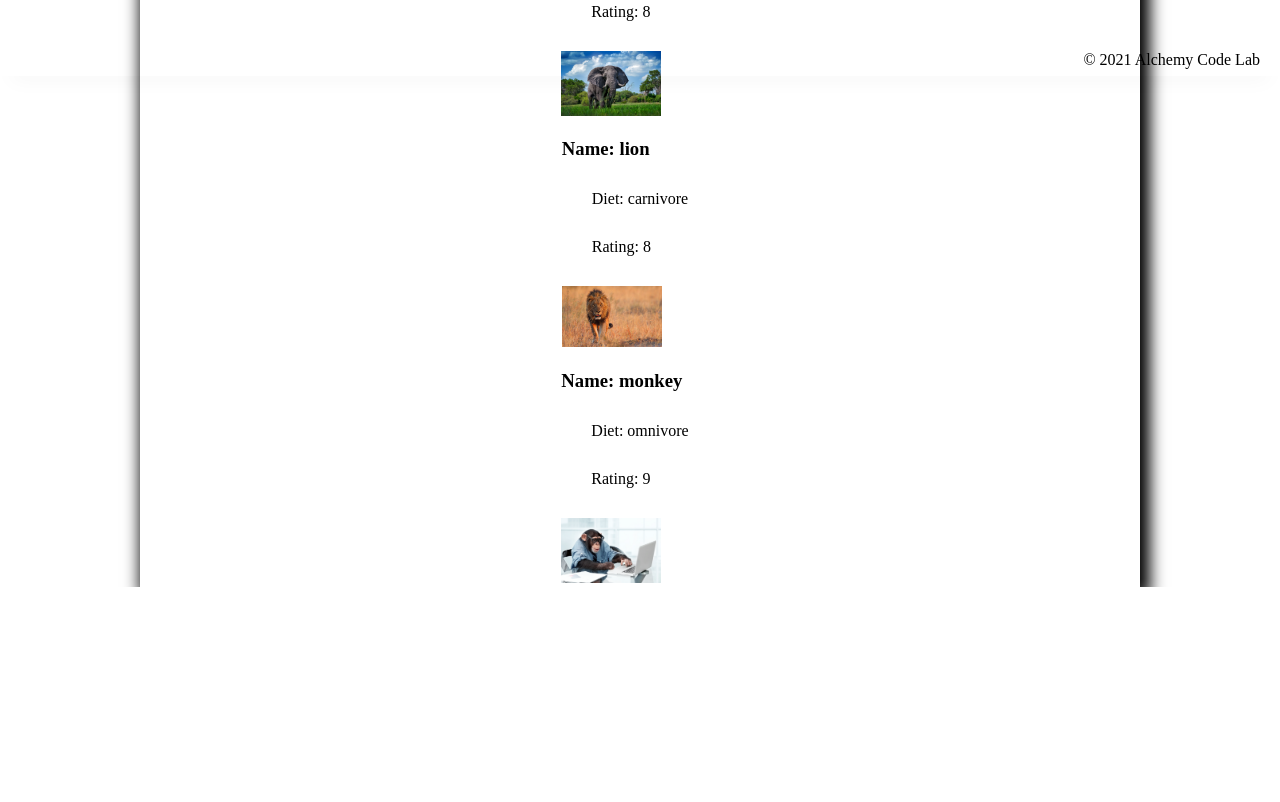
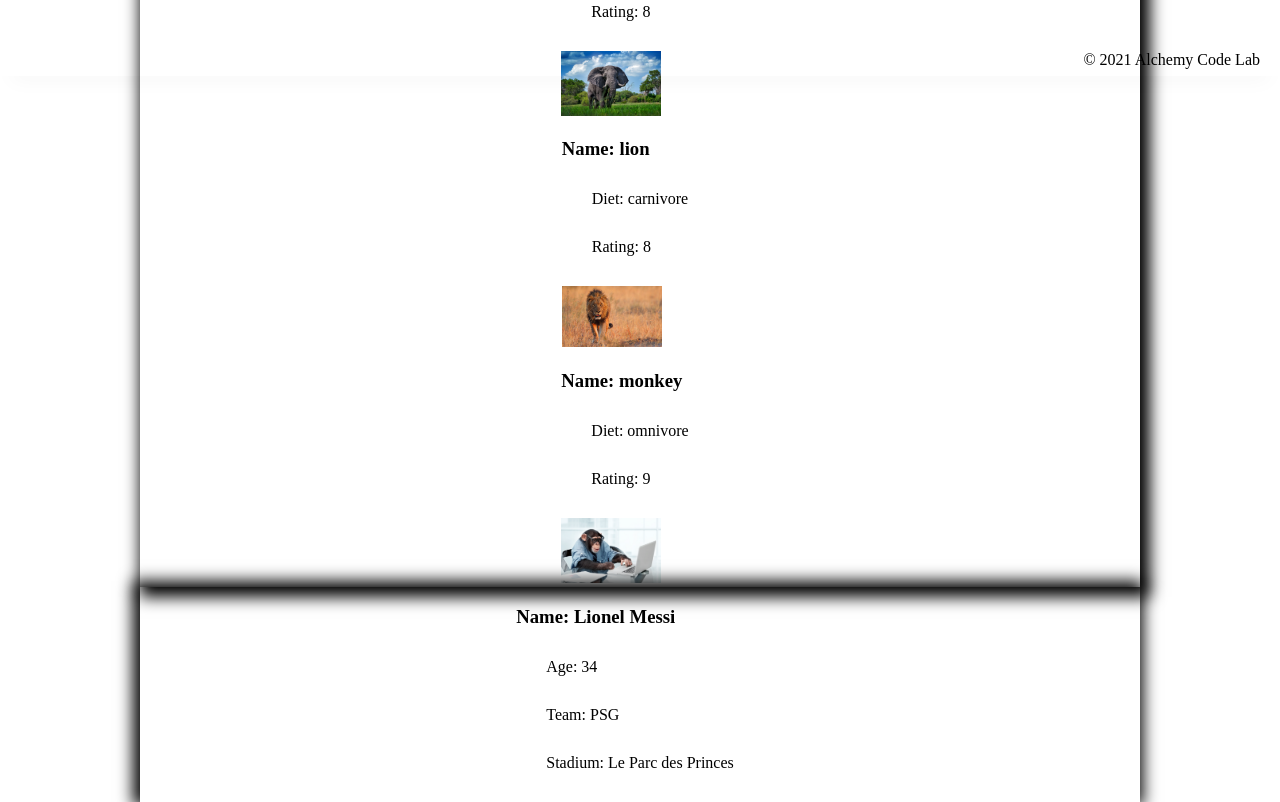
Before and after one commit to taha-amin/list-display-practice, a website with bundled scripts: page index.html in a window 1280 px wide. Shown: the part 724-1526 px from the top of the page. Before the commit the page ends 1311 px from the top, so only its background shows below. Built offline with nearby package versions, Linux system fonts and the light colour scheme.

Commit message:
in styles.css added box-shadow to players list class. In index.html created new section called players-list that has div with id list of players and contains h3 and some p tags.

```diff
--- a/index.html
+++ b/index.html
@@ -32,6 +32,16 @@
             <div id="list-of-animals">
             </div>
         </section>
+
+        <!-- players-data -->
+        <section class="players-list">
+            <div id="list-of-players">
+                <h3>Name: Lionel Messi</h3>
+                <p>Age: 34</p>
+                <p>Team: PSG</p>
+                <p>Stadium: Le Parc des Princes</p>
+            </div>
+        </section>
     </main>
     <footer>
         <div class="copy gutter-right">&copy; 2021 Alchemy Code Lab</div>
--- a/players-data.js
+++ b/players-data.js
@@ -7,6 +7,7 @@ export const players = [
             stadium: 'Le Parc des Princes'
         },
     },
+
     {
         name: 'Lebron James',
         age: 37,
@@ -15,6 +16,7 @@ export const players = [
             stadium: 'crypto.com Arena'
         },
     },
+
     {
         name: 'Tom Brady',
         age: 44,
@@ -23,6 +25,7 @@ export const players = [
             stadium: 'Raymond James Stadium'
         },
     },
+
     {
         name: 'Michael Jordan',
         age: 59,
--- a/styles/style.css
+++ b/styles/style.css
@@ -123,3 +123,7 @@ footer {
 .animals-list img {
     width: 100px;
 }
+
+.players-list {
+    box-shadow: -2px -1px 15px 5px #000000;
+}
```
